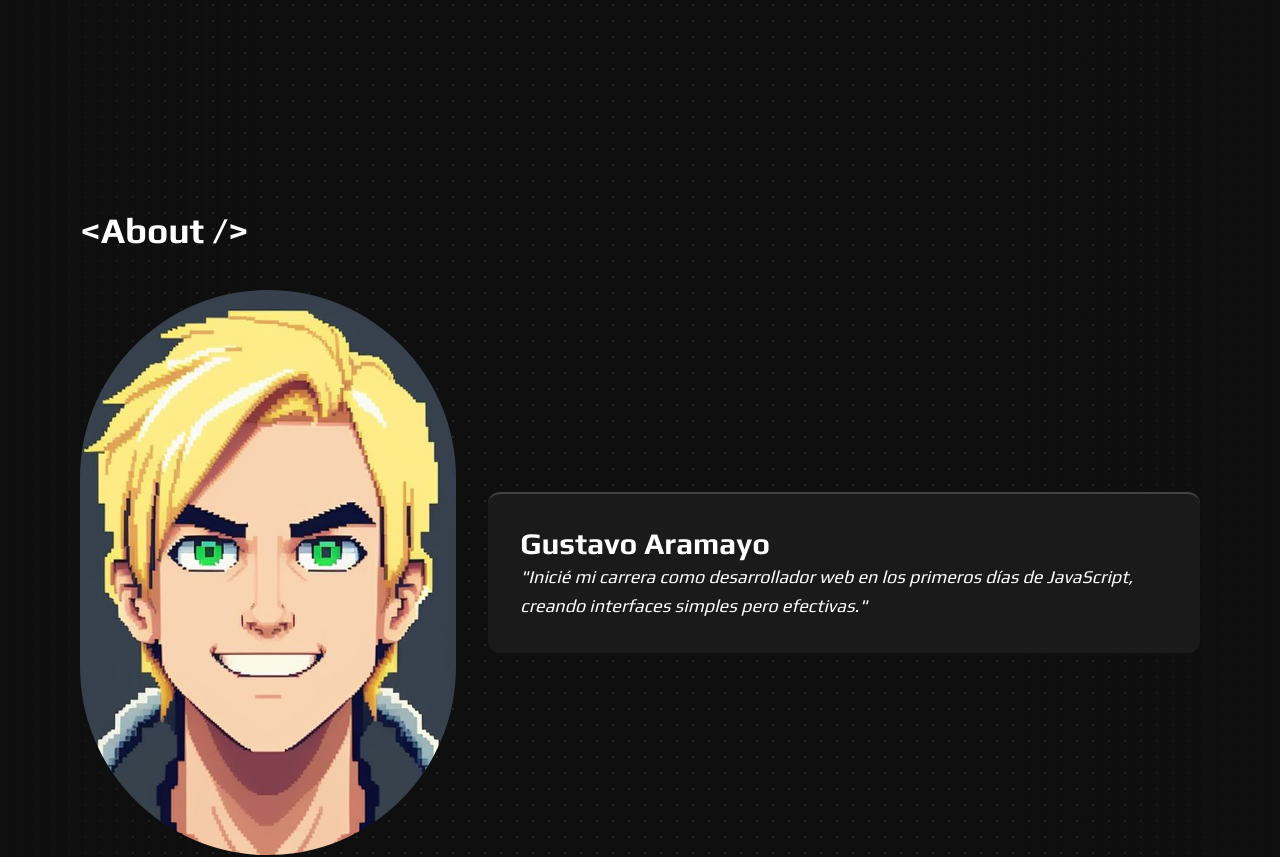
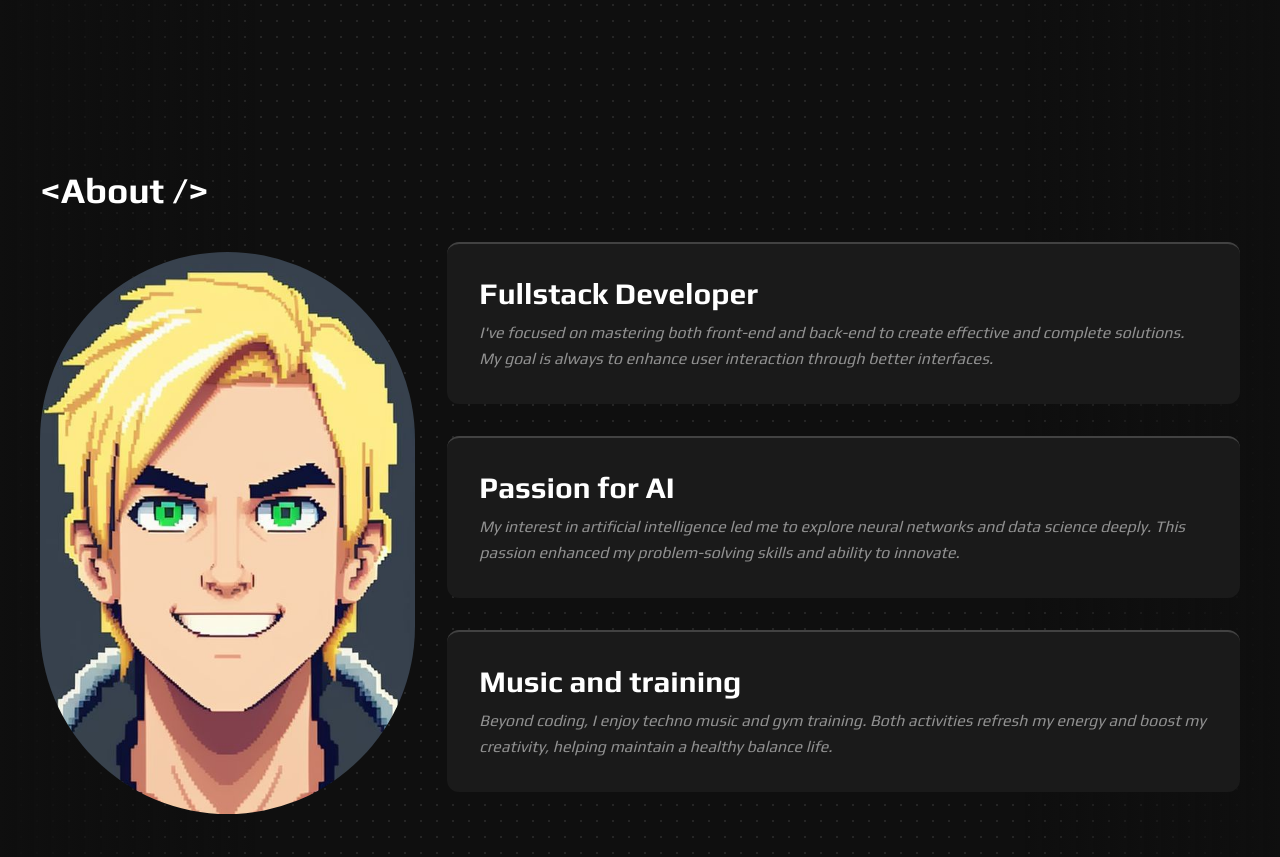
Before and after one commit to GusTiavo123/portfolio, a React (Vite) app: page / in a window 1280 px wide. Shown: the part 2480-3337 px from the top of the page. Built offline with nearby package versions, Linux system fonts and the light colour scheme.

Commit message:
Finishing about section

```diff
--- /dev/null
+++ b/src/components/infoBlock/InfoBlock.tsx
@@ -0,0 +1,13 @@
+interface InfoBlockProps {
+  title: string;
+  text: string;
+}
+
+const InfoBlock: React.FC<InfoBlockProps> = ({ title, text }) => (
+  <div className="leading-relaxed p-4 md:p-8 ml-8 mb-8 bg-custom-box-dark rounded-xl border-t-2 border-custom-box-border hover:scale-105 transform transition-transform duration-300 hover:shadow-lg">
+    <h2 className="text-white text-3xl font-bold">{title}</h2>
+    <p className="italic text-custom-gray text-md mt-2">{text}</p>
+  </div>
+);
+
+export default InfoBlock;
--- a/src/effects/FadeInWhenVisible.tsx
+++ b/src/effects/FadeInWhenVisible.tsx
@@ -3,12 +3,16 @@ import { useInView } from "react-intersection-observer";
 
 type FadeInWhenVisibleProps = {
   children: React.ReactNode;
+  viewPoint?: number;
 };
 
-const FadeInWhenVisible: React.FC<FadeInWhenVisibleProps> = ({ children }) => {
+const FadeInWhenVisible: React.FC<FadeInWhenVisibleProps> = ({
+  children,
+  viewPoint = 0.1,
+}) => {
   const { ref, inView } = useInView({
     triggerOnce: true,
-    threshold: 0.1,
+    threshold: viewPoint,
   });
 
   return (
--- a/src/sections/about/About.tsx
+++ b/src/sections/about/About.tsx
@@ -1,6 +1,7 @@
 import FadeInWhenVisible from "../../effects/FadeInWhenVisible";
 import { motion } from "framer-motion";
 import RandomTypewriter from "../../effects/RandomTypewritter";
+import InfoBlock from "../../components/infoBlock/InfoBlock";
 
 const About = () => {
   const containerVariants = {
@@ -26,35 +27,39 @@ const About = () => {
   };
 
   return (
-    <section
-      id="about"
-      className="max-w-7xl mx-auto mt-44 z-10  p-10"
-    >
+    <section id="about" className="max-w-7xl mx-auto mt-44 z-10">
       <RandomTypewriter text="<About />" />
       <motion.div
         variants={containerVariants}
         initial="hidden"
         animate="visible"
-        className="space-y-5"
+        className="mt-8"
       >
-        <FadeInWhenVisible>
+        <FadeInWhenVisible viewPoint={0.3}>
           <motion.div
             variants={itemVariants}
-            className="flex flex-col md:flex-row items-center my-10"
+            className="flex flex-col md:flex-row items-center"
           >
             <div className="w-full md:w-1/2">
               <img
                 src="avatar.jpeg"
-                alt="About image"
+                alt="Profile avatar image"
                 className="rounded-full"
               />
             </div>
-            <div className="text-white text-lg leading-relaxed p-4 md:p-8 ml-8 bg-custom-box-dark rounded-xl border-t-2 border-custom-box-border">
-              <h2 className="text-white text-3xl font-bold">Gustavo Aramayo </h2>
-              <p className="italic">
-                "Inicié mi carrera como desarrollador web en los primeros días
-                de JavaScript, creando interfaces simples pero efectivas."
-              </p>
+            <div className="flex flex-col">
+              <InfoBlock
+                title="Fullstack Developer"
+                text="I've focused on mastering both front-end and back-end to create effective and complete solutions. My goal is always to enhance user interaction through better interfaces."
+              />
+              <InfoBlock
+                title="Passion for AI"
+                text="My interest in artificial intelligence led me to explore neural networks and data science deeply. This passion enhanced my problem-solving skills and ability to innovate."
+              />
+              <InfoBlock
+                title="Music and training"
+                text="Beyond coding, I enjoy techno music and gym training. Both activities refresh my energy and boost my creativity, helping maintain a healthy balance life."
+              />
             </div>
           </motion.div>
         </FadeInWhenVisible>
```
Also changed, not shown: src/sections/about/about.css (deleted, +0 -90 lines).
